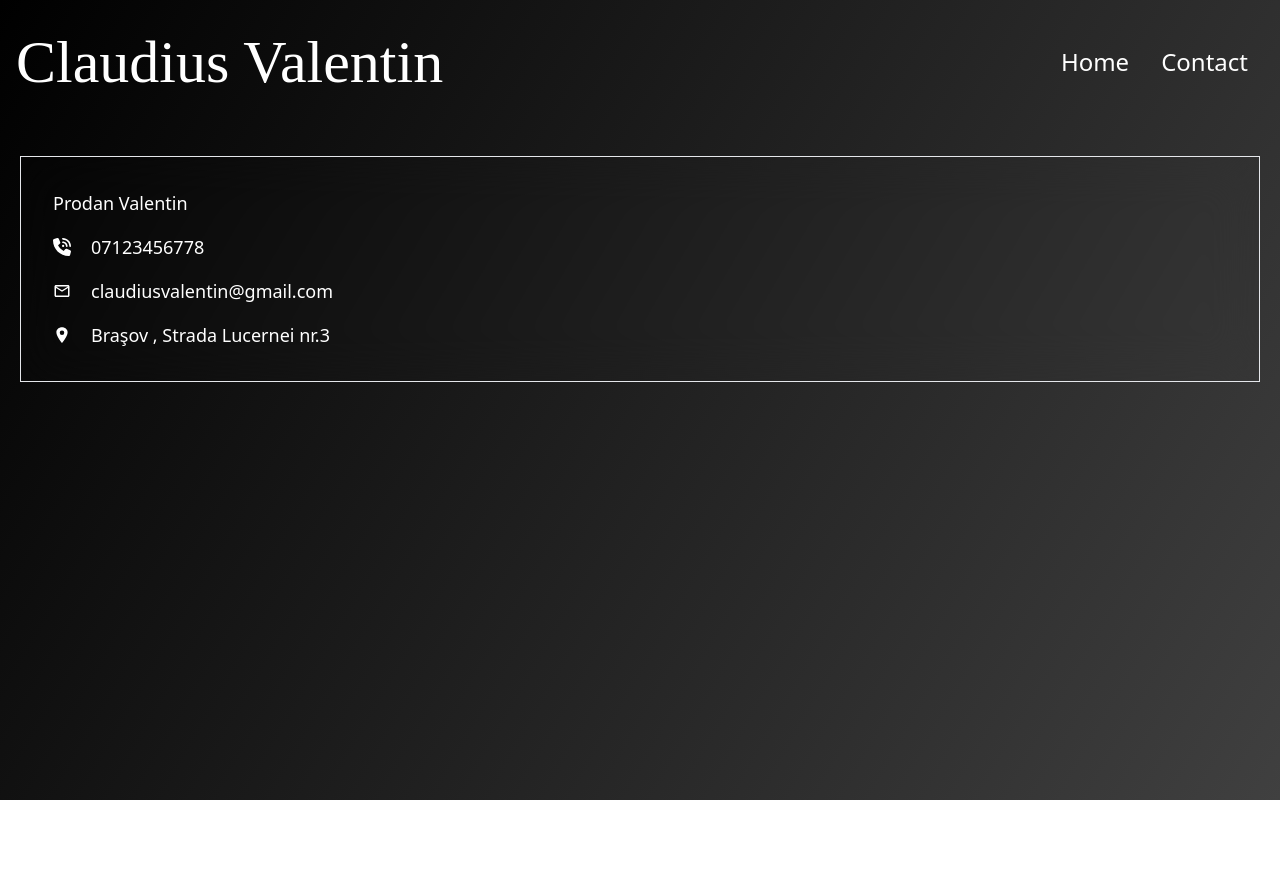
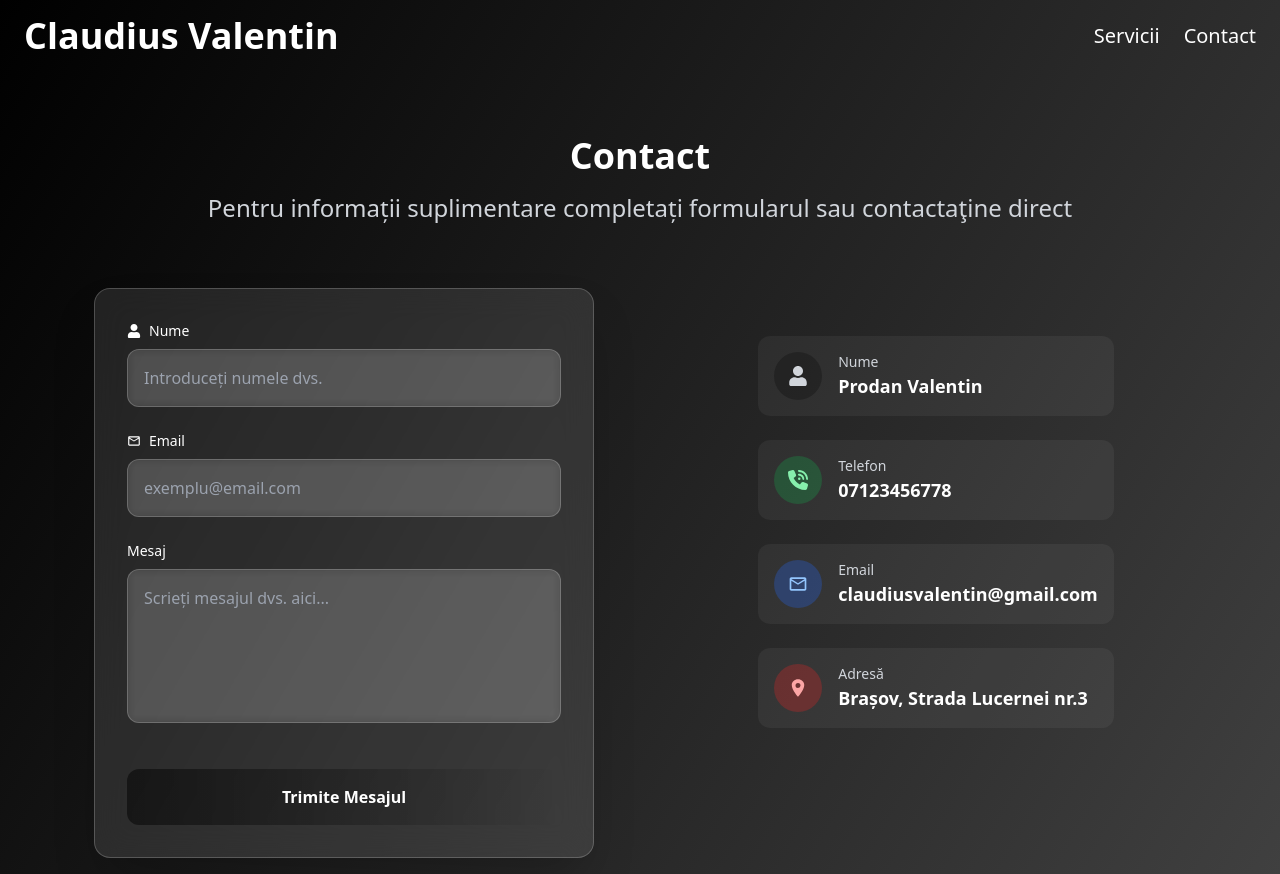
Before and after one commit to CosminPro02/ClaudiusValentin, a React (Vite) app: page /contact in a window 1280 px wide. Before the commit the page ends 800 px from the top, so only its background shows below. Built offline with nearby package versions, Linux system fonts and the light colour scheme; a web font is replaced by a local one.

Commit message:
contact-page

```diff
--- a/src/About.jsx
+++ b/src/About.jsx
@@ -1,46 +1,153 @@
 import { FaPhoneVolume } from "react-icons/fa6";
 import { MdOutlineEmail } from "react-icons/md";
 import { IoLocationSharp } from "react-icons/io5";
+import { FaUser } from "react-icons/fa";
+import { useState } from "react";
 
 function Contact(){
+
+   const [name, setName] = useState("");
+   const [email, setEmail] = useState("");
+   const [message, setMessage] = useState("");
+
+   const handleSubmit = (e) => {
+       e.preventDefault();
+       // Handle form submission logic here
+       console.log({ name, email, message });
+   };
+
     return(
-        <>
-        <p className="text-white text-center text-2xl mt-16  "></p>
+        <div className="min-h-screen bg-gradient-to-br p-4">
+            {/* Header */}
+            <div className="flex flex-col justify-center items-center pt-12 pb-8">
+                <h1 className="text-white text-3xl sm:text-4xl font-bold mb-4 text-center">
+                    Contact
+                </h1>
+                <p className="text-gray-300 text-lg text-center max-w-md md:text-2xl md:max-w-4xl">
+                    Pentru informații suplimentare completați formularul sau contactaţine direct
+                </p>
+            </div>
 
-        <div className="items-center  mt-[50px] mx-5  border backdrop-blur-xl">
+           <div className="grid  md:grid-cols-2 gap-8 max-w-6xl mx-auto">
+            <div className="mt-8 p-8 bg-white/10 backdrop-blur-lg shadow-2xl rounded-2xl max-w-2xl mx-auto border border-white/20 md:w-[500px] ">
+                <div className="space-y-6" onSubmit={handleSubmit}>
+                    <div className="space-y-2">
+                        <label className="text-white block text-sm font-medium flex items-center gap-2">
+                            <FaUser className="text-white" />
+                            Nume
+                        </label>
+                        <input
+                            type="text"
+                            name="name"
+                            value={name}
+                            onChange={(e) => setName(e.target.value)}
+                            placeholder="Introduceți numele dvs."
+                            required
+                            className="w-full p-4 rounded-xl border border-white/20 bg-white/10 text-white placeholder-gray-400 focus:outline-none focus:ring-2 focus:ring-white focus:border-transparent transition-all duration-300 backdrop-blur-sm"
+                        />
+                    </div>
+
+                    {/* Email Field */}
+                    <div className="space-y-2">
+                        <label className="text-white block text-sm font-medium flex items-center gap-2">
+                            <MdOutlineEmail className="text-white" />
+                            Email
+                        </label>
+                        <input
+                            type="email"
+                            name="email"
+                            value={email}
+                            onChange={(e) => setEmail(e.target.value)}
+                            placeholder="exemplu@email.com"
+                            required
+                            className="w-full p-4 rounded-xl border border-white/20 bg-white/10 text-white placeholder-gray-400 focus:outline-none focus:ring-2 focus:ring-white focus:border-transparent transition-all duration-300 backdrop-blur-sm"
+                        />
+                    </div>
+
+                    {/* Message Field */}
+                    <div className="space-y-2">
+                        <label className="text-white block text-sm font-medium">
+                            Mesaj
+                        </label>
+                        <textarea
+                            name="message"
+                            rows={5}
+                            value={message}
+                            onChange={(e) => setMessage(e.target.value)}
+                            placeholder="Scrieți mesajul dvs. aici..."
+                            required
+                            className="w-full p-4 rounded-xl border border-white/20 bg-white/10 text-white placeholder-gray-400 focus:outline-none focus:ring-2 focus:ring-white focus:border-transparent transition-all duration-300 backdrop-blur-sm resize-none"
+                        />
+                    </div>
+
+                    {/* Submit Button */}
+                    <div className="pt-4">
+                        <button
+                            type="submit"
+                            onClick={handleSubmit}
+                            className="w-full bg-gradient-to-r from-black/50 to-gray hover:from-gray hover:to-black/50 text-white font-semibold px-8 py-4 rounded-xl transition-all duration-300 transform hover:scale-[1.02] hover:shadow-lg focus:outline-none focus:ring-1 focus:ring-white/10 focus:ring-offset-2 focus:ring-offset-transparent"
+                        >
+                            Trimite Mesajul
+                        </button>
+                    </div>
+                </div>
+            </div>
+
+            {/* Contact Info Section */}
+            <div className="mt-12 max-w-2xl mx-auto">
 
 
-            <div className="p-6 text-lg text-white ">
+                <div className="p-8 ">
+                    <div className="space-y-6">
+
+                        <div className="flex items-center gap-4 p-4 bg-white/5 rounded-xl hover:bg-white/10 transition-all duration-300">
+                            <div className="w-12 h-12 bg-black/25 rounded-full flex items-center justify-center">
+                                <FaUser className="text-gray-300 text-xl" />
+                            </div>
+                            <div>
+                                <p className="text-gray-300 text-sm font-medium">Nume</p>
+                                <p className="text-white text-lg font-semibold">Prodan Valentin</p>
+                            </div>
+                        </div>
 
 
-            <div className="flex gap-5 items-center p-2">
-
-            <p className=" ">Prodan Valentin</p>
-            </div>
+                        <div className="flex items-center gap-4 p-4 bg-white/5 rounded-xl hover:bg-white/10 transition-all duration-300">
+                            <div className="w-12 h-12 bg-green-600/30 rounded-full flex items-center justify-center">
+                                <FaPhoneVolume className="text-green-300 text-xl" />
+                            </div>
+                            <div>
+                                <p className="text-gray-300 text-sm font-medium">Telefon</p>
+                                <p className="text-white text-lg font-semibold">07123456778</p>
+                            </div>
+                        </div>
 
 
-            <div className="flex gap-5 items-center p-2">
-            <FaPhoneVolume></FaPhoneVolume>
-            <p className=""> 07123456778 </p>
-            </div>
+                        <div className="flex items-center gap-4 p-4 bg-white/5 rounded-xl hover:bg-white/10 transition-all duration-300">
+                            <div className="w-12 h-12 bg-blue-600/30 rounded-full flex items-center justify-center">
+                                <MdOutlineEmail className="text-blue-300 text-xl" />
+                            </div>
+                            <div>
+                                <p className="text-gray-300 text-sm font-medium">Email</p>
+                                <p className="text-white text-lg font-semibold">claudiusvalentin@gmail.com</p>
+                            </div>
+                        </div>
 
-            <div className="flex gap-5 items-center p-2">
-            <MdOutlineEmail></MdOutlineEmail>
-            <p>claudiusvalentin@gmail.com</p>
-            </div>
 
-            <div className="flex gap-5 items-center p-2">
-            <IoLocationSharp></IoLocationSharp>
-            <p>Braşov , Strada Lucernei nr.3</p>
-            </div>
-
+                        <div className="flex items-center gap-4 p-4 bg-white/5 rounded-xl hover:bg-white/10 transition-all duration-300">
+                            <div className="w-12 h-12 bg-red-600/30 rounded-full flex items-center justify-center">
+                                <IoLocationSharp className="text-red-300 text-xl" />
+                            </div>
+                            <div>
+                                <p className="text-gray-300 text-sm font-medium">Adresă</p>
+                                <p className="text-white text-lg font-semibold">Brașov, Strada Lucernei nr.3</p>
+                            </div>
+                        </div>
+                    </div>
+                </div>
             </div>
         </div>
-
-
-
-        </>
-
+        </div>
     );
 }
-export default Contact
+
+export default Contact;
--- a/src/Nav.jsx
+++ b/src/Nav.jsx
@@ -3,25 +3,32 @@ import { useNavigate } from "react-router-dom";
 function Nav() {
   const navigate = useNavigate();
 
-  function handleHome() {
-    navigate('/');
-  }
+  return (
+    <nav className="w-full px-6 py-4 flex items-center justify-between ">
+
+      <p
+        onClick={() => navigate('/')}
+        className="text-2xl md:text-4xl font-bold cursor-pointer text-white hover:text-gray-300 transition-colors"
+      >
+        Claudius Valentin
+      </p>
 
 
-  function handleContact() {
-    navigate('/contact');
-  }
-
-  return (
-    <>
-            <div className="mt-8 flex flex-col md:flex-row items-center w-full m-auto text-white ">
-        <p className="ml-4 text-3xl md:text-6xl titlu">Claudius Valentin</p>
-        <div className="flex gap-4 md:gap-8 mt-4 md:mt-0 ml-auto mr-8 text-xl md:text-2xl cursor-pointer">
-          <p onClick={handleHome} className="hover:text-gray-500">Home</p>
-          <p onClick={handleContact} className="hover:text-gray-500">Contact</p>
-        </div>
+      <div className="flex gap-6 text-lg md:text-xl font-medium text-white">
+        <p
+          onClick={() => navigate('/servici')}
+          className="relative cursor-pointer after:absolute after:bottom-0 after:left-0 after:w-0 after:h-[2px] after:bg-white after:transition-all after:duration-300 hover:after:w-full hover:text-gray-300"
+        >
+          Servicii
+        </p>
+        <p
+          onClick={() => navigate('/contact')}
+          className="relative cursor-pointer after:absolute after:bottom-0 after:left-0 after:w-0 after:h-[2px] after:bg-white after:transition-all after:duration-300 hover:after:w-full hover:text-gray-300"
+        >
+          Contact
+        </p>
       </div>
-    </>
+    </nav>
   );
 }
 
```
